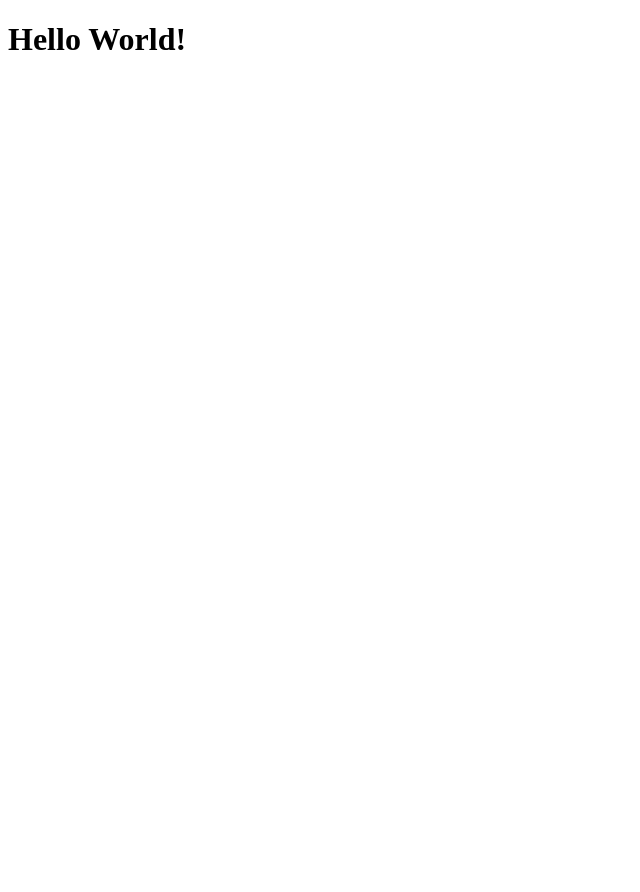
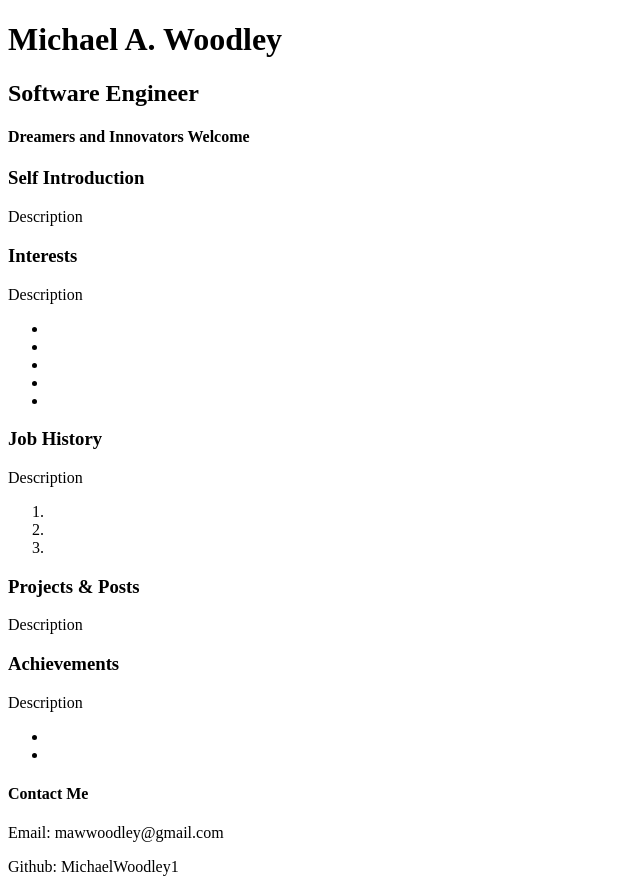
Before and after one commit to MichaelWoodley1/michaelwoodley1.github.io, a plain HTML site: page index.html in a window 1280 px wide. Shown: the whole page, without its empty margins (0-640 px from the left). Before the commit the page ends 800 px from the top, so only its background shows below. Drawn offline with Linux system fonts and the light colour scheme.

Commit message:
add structure

```diff
--- a/index.html
+++ b/index.html
@@ -8,7 +8,58 @@
     <link rel = "stylesheet" href="./styles.css">
 </head>
 <body>
-    <h1>Hello World!</h1>
+    <h1>Michael A. Woodley</h1>
+    <h2>Software Engineer</h2>
+    <h4>Dreamers and Innovators Welcome</h4>
+
+    <section class="card-container">
+        <div class="card">
+            <h3>Self Introduction</h3>
+                <p>Description</p>
+        </div>
+        <div class="card">
+            <h3>Interests</h3>
+                <p>Description</p>
+                    <ul>
+                        <li></li>
+                        <li></li>
+                        <li></li>
+                        <li></li>
+                        <li></li>
+                    </ul>
+
+        </div>
+        <div class="card">
+            <h3>Job History</h3>
+                <p>Description</p>
+                <ol>
+                    <li></li>
+                    <li></li>
+                    <li></li>
+                </ol>
+
+        </div>
+        <div class="card">
+            <h3>Projects & Posts</h3>
+                <p>Description</p>
+
+        </div>
+
+        <div class="card">
+            <h3>Achievements</h3>
+                <p>Description</p>
+                <ul>
+                <li></li>
+                <li></li>
+                </ul>
+
+        </div>
+
+    </section>
+
+    <h4>Contact Me</h4>
+    <p>Email: mawwoodley@gmail.com</p>
+    <p>Github: MichaelWoodley1</p>
 
 </body>
 </html>
```
